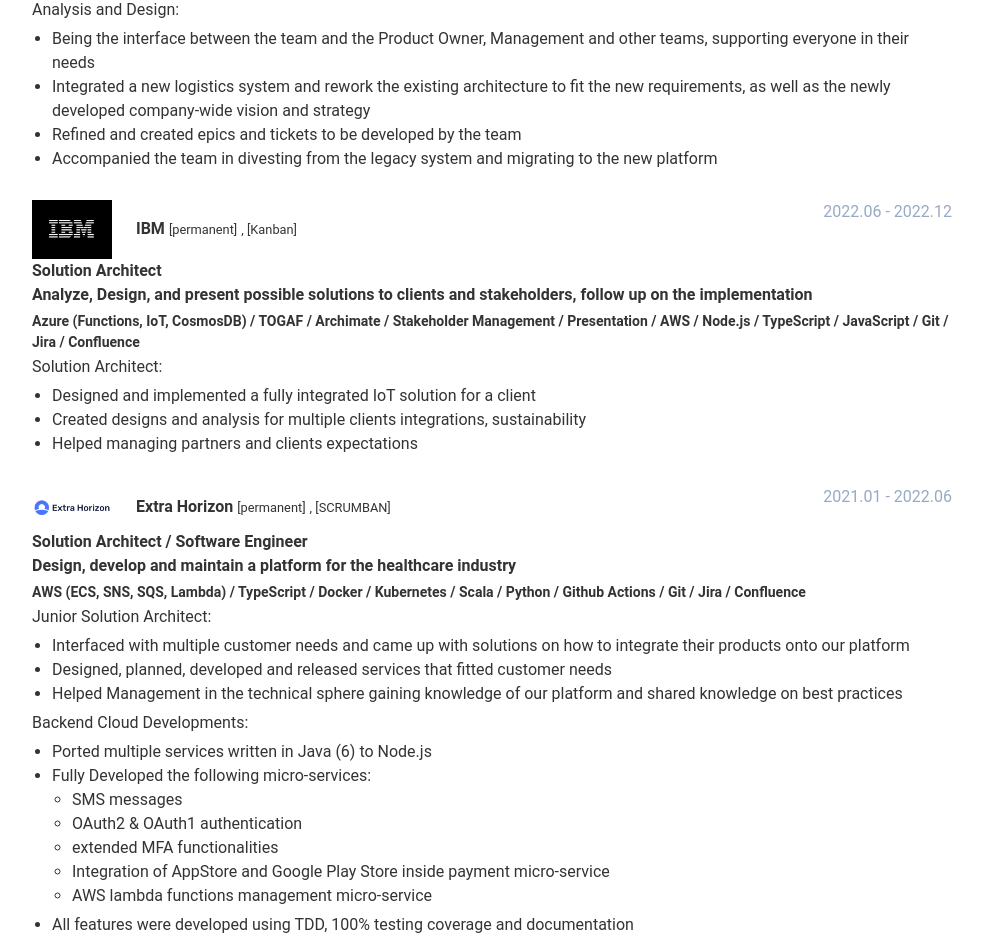
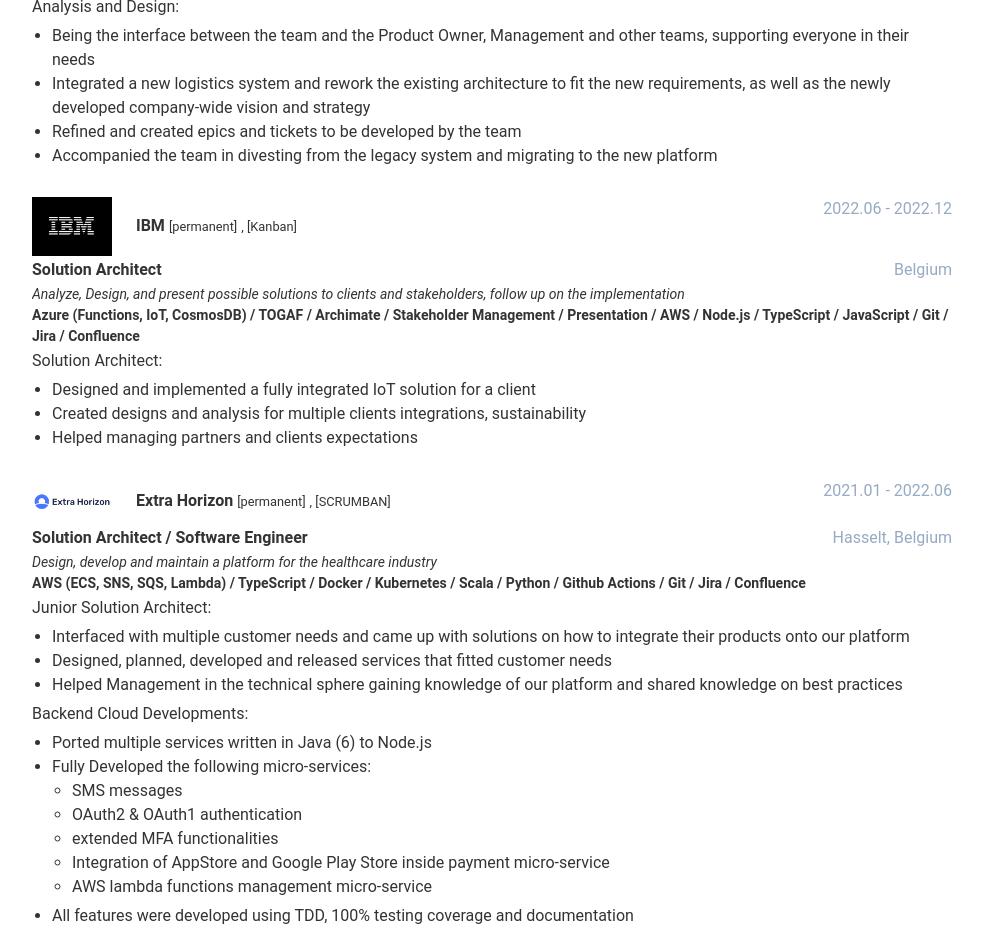
Before and after one commit to romdj/romdj.github.io, a Jekyll site: the page built from index.html, in a window 1280 px wide and 1400 px high, scrolled down 645 px, cut to the strip 0-933 px from the top of the window. Shown: the whole strip, without its empty margins (148-1131 px from the left). Built offline with Jekyll 4.4.1, drawn with Linux system fonts in a browser that asks for light colours; nearby versions of some CDN libraries; some of the changed text lies outside the part shown.

Commit message:
minor layout changes

```diff
--- a/_includes/experiences.html
+++ b/_includes/experiences.html
@@ -17,15 +17,15 @@
                 {% if experience.management %}
                 <small>, [{{ experience.management }}]</small>
                 {% endif %}
-                <div class="role">{{ experience.role }}</div>
-                <div class="rdescription">{{ experience.rdescription }}</div>
             </div>
             <div class="time">{{ experience.time }}</div>
         </div>
         <div class="upper-row">
+            <div class="role">{{ experience.role }}</div>
             <div class="location">{{ experience.location }}</div>
         </div>
         <div class="upper-row">
+            <div class="cdescription">{{ experience.rdescription }}</div>
             <div class="ctech">{{ experience.technologies}}</div>
         </div>
         {% if experience.details %}
```
